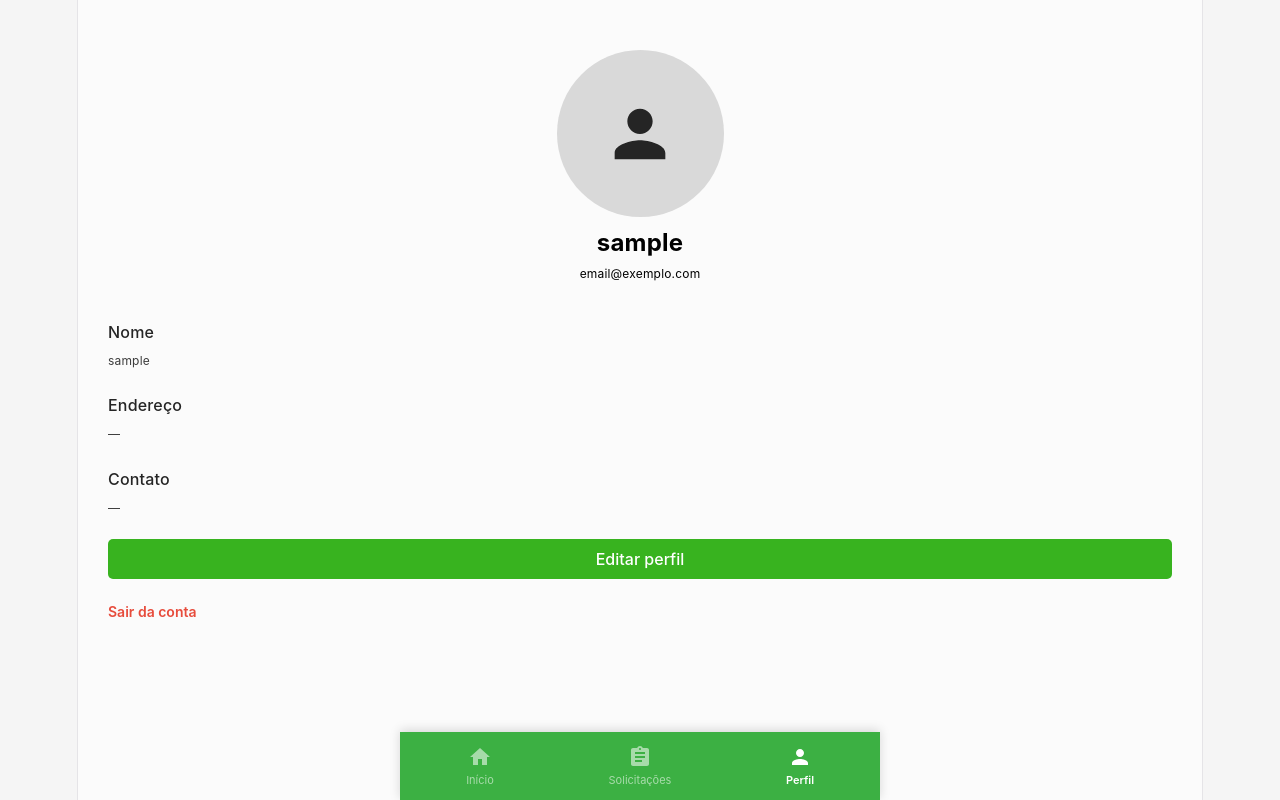
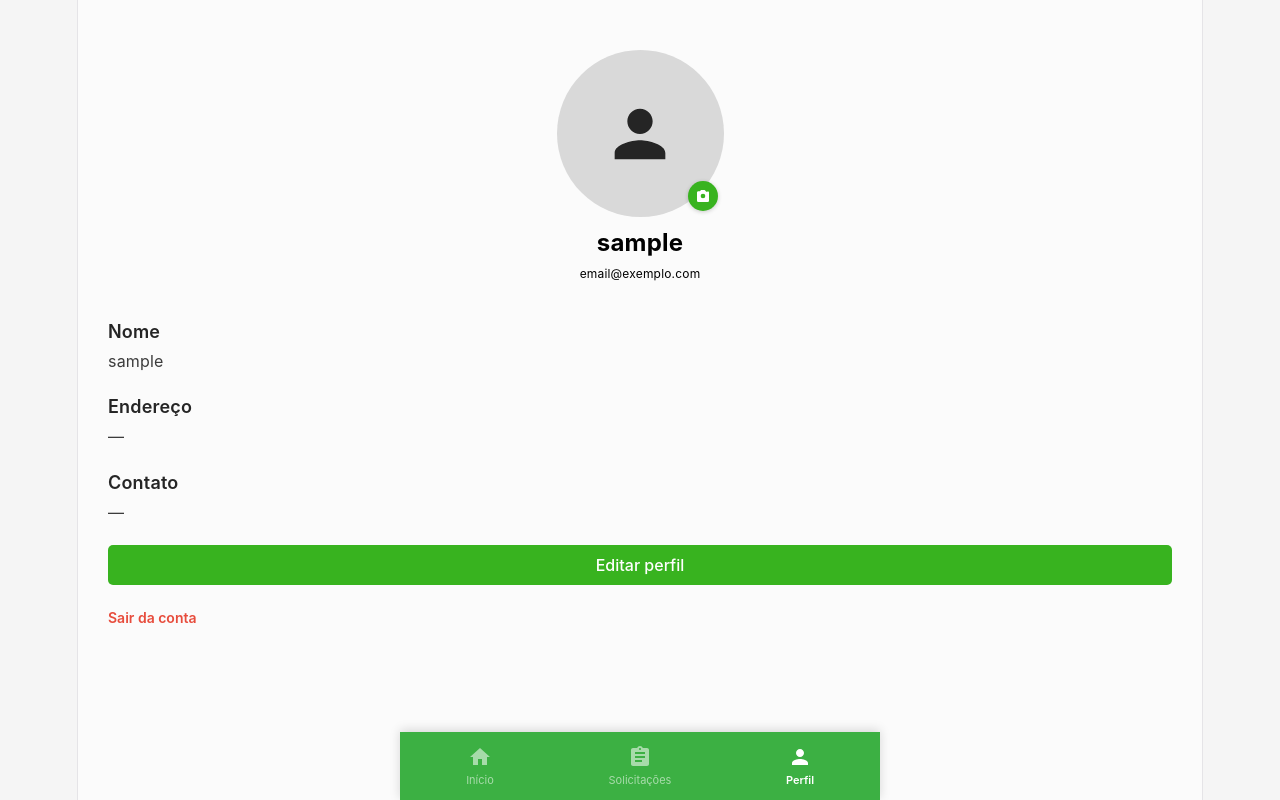
Before and after one commit to luizazarelli/zelo, a React (Vite) app in the folder front-end/: page /perfil in a window 1280 px wide. Built offline with nearby package versions, Linux system fonts and the light colour scheme; sample sign-in values are in the browser's storage.

Commit message:
feat: add profile photo and increase font size in profile fields

```diff
--- a/front-end/src/pages/profile/ProfilePage.jsx
+++ b/front-end/src/pages/profile/ProfilePage.jsx
@@ -1,22 +1,54 @@
-import { useState } from 'react'
+import { useRef, useState } from 'react'
 import { useAuth } from '../../context/AuthContext'
 import { userApi } from '../../api/api'
 
-function UserAvatar() {
+function UserAvatar({ photo, onPick }) {
+  const inputRef = useRef()
+  const handleFile = (e) => {
+    const file = e.target.files?.[0]
+    if (file) onPick(URL.createObjectURL(file))
+  }
   return (
-    <div style={av.circle}>
-      <svg width="76" height="76" viewBox="0 0 24 24" fill="#252525">
-        <path d="M12 12c2.21 0 4-1.79 4-4s-1.79-4-4-4-4 1.79-4 4 1.79 4 4 4zm0 2c-2.67 0-8 1.34-8 4v2h16v-2c0-2.66-5.33-4-8-4z" />
-      </svg>
+    <div style={av.wrap} onClick={() => inputRef.current.click()}>
+      {photo
+        ? <img src={photo} style={av.img} alt="foto de perfil" />
+        : <div style={av.circle}>
+            <svg width="76" height="76" viewBox="0 0 24 24" fill="#252525">
+              <path d="M12 12c2.21 0 4-1.79 4-4s-1.79-4-4-4-4 1.79-4 4 1.79 4 4 4zm0 2c-2.67 0-8 1.34-8 4v2h16v-2c0-2.66-5.33-4-8-4z" />
+            </svg>
+          </div>
+      }
+      <div style={av.badge}>
+        <svg width="16" height="16" viewBox="0 0 24 24" fill="#fff">
+          <path d="M12 15.5A3.5 3.5 0 0 1 8.5 12 3.5 3.5 0 0 1 12 8.5a3.5 3.5 0 0 1 3.5 3.5 3.5 3.5 0 0 1-3.5 3.5m7-10h-2.17l-1.24-1.35A2 2 0 0 0 14.12 3H9.88c-.56 0-1.1.24-1.47.65L7.17 5H5C3.9 5 3 5.9 3 7v12a2 2 0 0 0 2 2h14a2 2 0 0 0 2-2V7c0-1.1-.9-2-2-2z" />
+        </svg>
+      </div>
+      <input ref={inputRef} type="file" accept="image/*" style={{ display: 'none' }} onChange={handleFile} />
     </div>
   )
 }
 
 const av = {
+  wrap: {
+    position: 'relative', width: 167, height: 167,
+    borderRadius: '50%', cursor: 'pointer',
+  },
   circle: {
     width: 167, height: 167, borderRadius: '50%',
     background: '#d9d9d9',
     display: 'flex', alignItems: 'center', justifyContent: 'center',
+  },
+  img: {
+    width: 167, height: 167, borderRadius: '50%',
+    objectFit: 'cover', objectPosition: 'center',
+    display: 'block',
+  },
+  badge: {
+    position: 'absolute', bottom: 6, right: 6,
+    width: 30, height: 30, borderRadius: '50%',
+    background: '#38b31f',
+    display: 'flex', alignItems: 'center', justifyContent: 'center',
+    boxShadow: '0 1px 4px rgba(0,0,0,0.2)',
   },
 }
 
@@ -30,9 +62,9 @@ function Field({ label, value }) {
 }
 
 const f = {
-  wrap: { marginBottom: 18, textAlign: 'left' },
-  label: { fontSize: 16, fontWeight: '500', color: '#252525', margin: '0 0 3px' },
-  value: { fontSize: 12, color: '#3c3c3c', margin: 0 },
+  wrap: { marginBottom: 20, textAlign: 'left' },
+  label: { fontSize: 18, fontWeight: '600', color: '#252525', margin: '0 0 3px' },
+  value: { fontSize: 16, color: '#3c3c3c', margin: 0 },
 }
 
 export default function ProfilePage() {
@@ -43,6 +75,7 @@ export default function ProfilePage() {
   const [phone, setPhone] = useState(user?.phone || '')
   const [loading, setLoading] = useState(false)
   const [error, setError] = useState('')
+  const [photo, setPhoto] = useState(null)
 
   const handleSave = async (e) => {
     e.preventDefault()
@@ -61,7 +94,7 @@ export default function ProfilePage() {
     <div style={s.page}>
       {/* Cabeçalho com avatar */}
       <div style={s.top}>
-        <UserAvatar />
+        <UserAvatar photo={photo} onPick={setPhoto} />
         <p style={s.displayName}>{user?.name || 'Usuário'}</p>
         <p style={s.email}>{user?.email || 'email@exemplo.com'}</p>
       </div>
```
